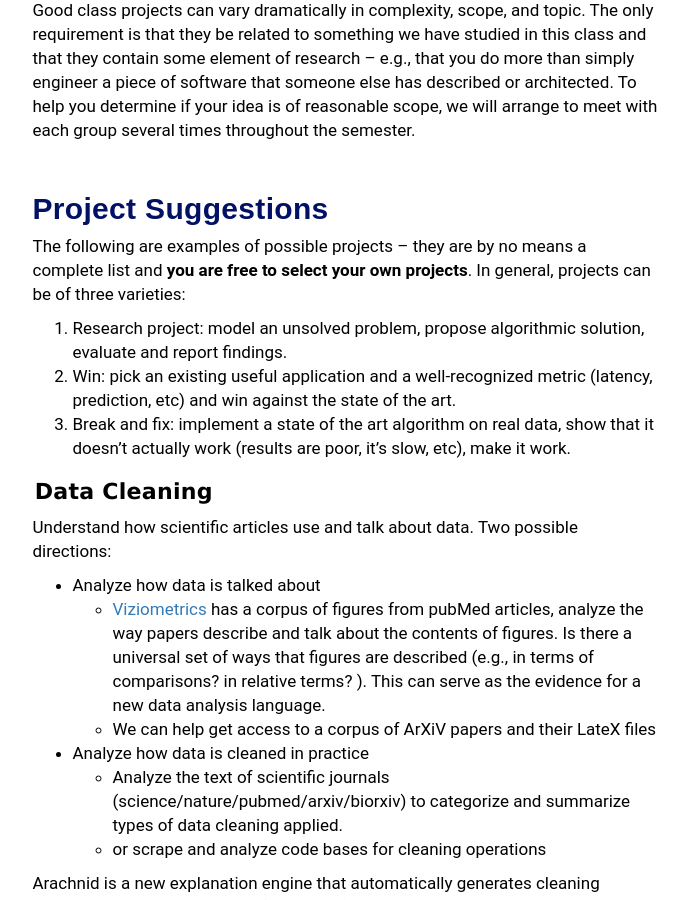
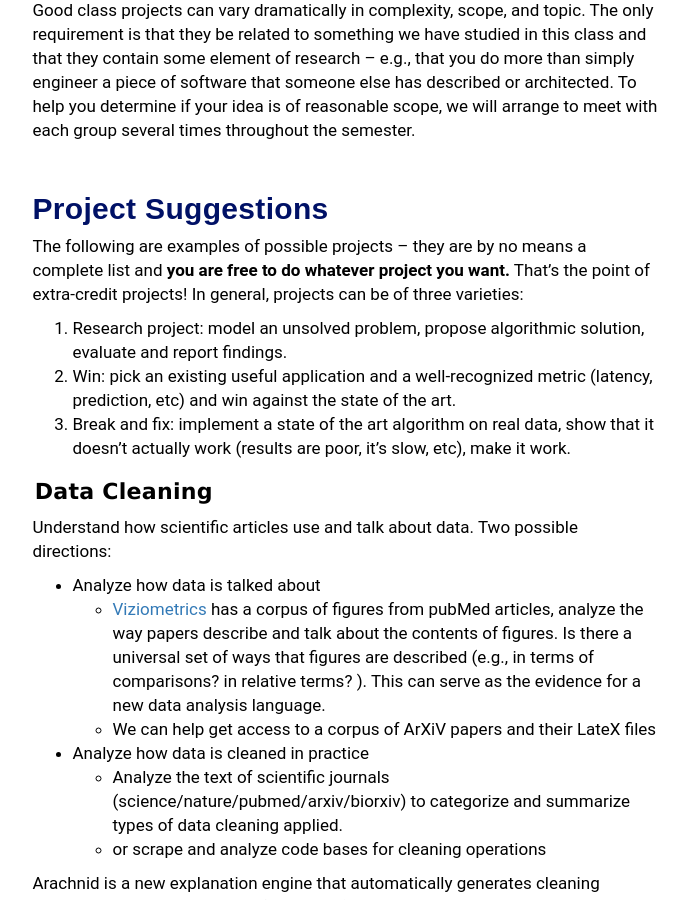
Before and after one commit to KnightMollo/w4121.github.io, a Jekyll site: the page built from project.md, in a window 1280 px wide and 900 px high, scrolled down 1744 px. Shown: the whole window, without its empty margins (295-983 px from the left). Built offline with Jekyll 4.4.1, drawn with Linux system fonts in a browser that asks for light colours.

Commit message:
lazy commit msg

```diff
--- a/project.md
+++ b/project.md
@@ -63,7 +63,7 @@ Good class projects can vary dramatically in complexity, scope, and topic. The o
 ## Project Suggestions
 
 
-The following are examples of possible projects -- they are by no means a complete list and **you are free to select your own projects**.  In general, projects can be of three varieties:
+The following are examples of possible projects -- they are by no means a complete list and **you are free to do whatever project you want.**  That's the point of extra-credit projects!  In general, projects can be of three varieties:
 
 1. Research project: model an unsolved problem, propose algorithmic solution, evaluate and report findings.
 2. Win: pick an existing useful application and a well-recognized metric (latency, prediction, etc) and win against the state of the art.
```
